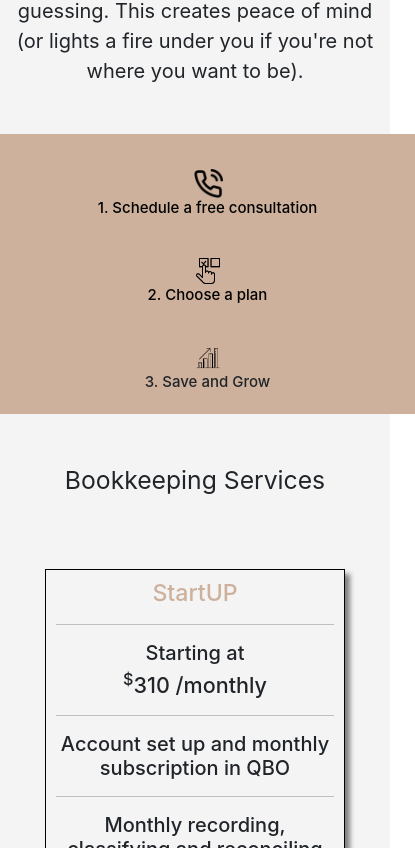
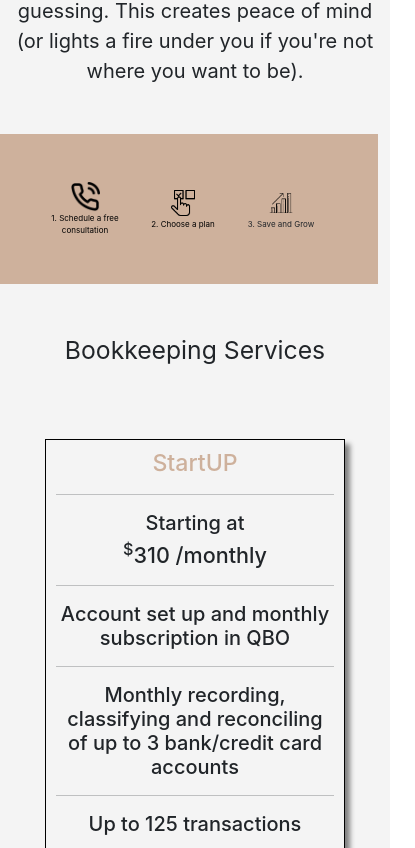
Before and after one commit to aslanshaken/go4profit-v2, a React (Create React App) app: page / in a window 390 px wide. Shown: the part 1176-2024 px from the top of the page, 415 px wide, since content can reach past the window. Built offline with nearby package versions, Linux system fonts and the light colour scheme; a web font is replaced by a local one.

Commit message:
fixed bugs

```diff
--- a/src/Screens/About Me/AboutMe.css
+++ b/src/Screens/About Me/AboutMe.css
@@ -41,7 +41,12 @@
   justify-content: space-around;
   padding-top: 40px;
 }
-.about-me-main-steps img {
+
+.steps{
+background-color: #ceb19c;
+width: 100% !important;
+}
+.steps img {
   width: 50px;
 }
 
@@ -126,7 +131,7 @@
     padding-top: 20px;
     margin: 0px 0px 0px 0px;
   }
-  .about-me-main-steps img {
+  .steps img {
     width: 40px;
   }
 
@@ -205,7 +210,10 @@
     margin: 0px 0px 0px 0px;
     font-size: 15px;
   }
-  .about-me-main-steps img {
+  .steps{
+    font-size: 10px;
+  }
+  .steps img {
     width: 30px;
   }
 
@@ -284,8 +292,12 @@
     margin: 0px 0px 0px 0px;
     font-size: 15px;
   }
-  .about-me-main-steps img {
+  .steps img {
     width: 30px;
+  }
+
+   .steps{
+    font-size: 8px;
   }
 
   .about-me-main-steps h2 {
@@ -363,7 +375,7 @@
     margin: 0px 0px 0px 0px;
     font-size: 15px;
   }
-  .about-me-main-steps img {
+  .steps img {
     width: 30px;
   }
 
@@ -442,7 +454,7 @@
     margin: 0px 0px 0px 0px;
     font-size: 15px;
   }
-  .about-me-main-steps img {
+  .steps img {
     width: 30px;
   }
 
--- a/src/Screens/About Me/AboutMe.jsx
+++ b/src/Screens/About Me/AboutMe.jsx
@@ -60,27 +60,6 @@ export default function AboutMe(props) {
                         </div>
                         <div><img className="about-me-ainura" src={Ainura} /></div>
                     </div>
-                    <div className='about-me-main-steps'>
-                        <div><Link to="/book" id="none"><img src={Phone} /> <h5>1. Schedule a free consultation</h5></Link></div>
-                        <div><Link to="/services" id="none"><img src={Choose} /> <h5>2. Choose a plan</h5></Link></div>
-                        <div><img src={Grow} /> <h5>3. Save and Grow </h5></div>
-                    </div>
-                    <div className='about-me-main-certifications'>
-                        <div className='about-me-certifications-main-text' >
-                            <h3>Bookkeeper Launch Certificate of Completion.</h3>
-                            <p className='about-me-certifications-text'>“The Bookkeeper Launch Certificate of Completion signifies that
-                                the earner has learned and demonstrated in-depth understanding of
-                                the skills and resources necessary to excel as a 21st Century
-                                Bookkeeper and business owner.”
-                                <br />
-                                <br />
-                                Credentials <a href='https://www.credly.com/badges/ecf7c5f3-dc23-4ce1-a607-9bb7aacc1e3d' id="none-black" target="_blank">Bookkeepers.com</a></p>
-                        </div>
-                        <div className="about-me-certifications">
-                            <img id="certification1" src={Launch} />
-                            <img id="certification2" src={Launch2} />
-                        </div>
-                    </div>
                 </>
             )
         }
@@ -132,14 +111,33 @@ export default function AboutMe(props) {
                         </div>
                         <div><img className="about-me-ainura" src={Ainura} /></div>
                     </div>
-                    <div className='about-me-main-steps'>
-                        <div><Link to="/book" id="none"><img src={Phone} /> <h5>1. Schedule a free consultation</h5></Link></div>
-                        <div><Link to="/services" id="none"><img src={Choose} /> <h5>2. Choose a plan</h5></Link></div>
-                        <div><img src={Grow} /> <h5>3. Save and Grow </h5></div>
+                </>
+            )
+
+    }
+
+    return (
+        <div className='about-me-main-container'>
+            {Filter()}
+            <div class="row align-items-center mt-5 mb-5 p-5 steps">
+                <div class="col">
+                    <Link to="/book" id="none"><img src={Phone} />
+                        <br></br>
+                        1. Schedule a free consultation</Link>
+                </div>
+                <div class="col">
+                    <Link to="/services" id="none"><img src={Choose} />
+                        <br></br>
+                        2. Choose a plan</Link>
+                </div>
+                <div class="col">
+                    <img src={Grow} /> <br></br>
+                    3. Save and Grow
+                </div>
             </div>
             <div className='about-me-main-certifications'>
                 <div className='about-me-certifications-main-text' >
-                            <h1>Bookkeeper Launch Certificate of Completion.</h1>
+                    <h3>Bookkeeper Launch Certificate of Completion.</h3>
                     <p className='about-me-certifications-text'>“The Bookkeeper Launch Certificate of Completion signifies that
                         the earner has learned and demonstrated in-depth understanding of
                         the skills and resources necessary to excel as a 21st Century
@@ -153,14 +151,6 @@ export default function AboutMe(props) {
                     <img id="certification2" src={Launch2} />
                 </div>
             </div>
-                </>
-            )
-
-    }
-
-    return (
-        <div className='about-me-main-container'>
-            {Filter()}
-        </div>
+        </div >
     )
 }
--- a/src/Screens/Home/Home.jsx
+++ b/src/Screens/Home/Home.jsx
@@ -46,11 +46,6 @@ export default function Home(props) {
                             if you're not where you want to be).
                         </p>
                     </div>
-                    <div className='home-main-steps'>
-                        <div><Link to="/book" id="none"><img src={Phone} /> <h5>1. Schedule a free consultation</h5></Link></div>
-                        <div><Link to="/services" id="none"><img src={Choose} /> <h5>2. Choose a plan</h5></Link></div>
-                        <div><img src={Grow} /> <h5>3. Save and Grow </h5></div>
-                    </div>
                 </>
             )
         } else {
@@ -87,12 +82,6 @@ export default function Home(props) {
                             вашего бизнеса. Больше никаких догадок. Это создает душевное спокойствие.
                         </p>
                     </div>
-                    <div className='home-main-steps'>
-                        <div><Link to="/book" id="none"><img src={Phone} /> <h5>1. Schedule a free consultation</h5></Link></div>
-                        <div><Link to="/services" id="none"><img src={Choose} /> <h5>2. Choose a plan</h5></Link></div>
-                        <div><img src={Grow} /> <h5>3. Save and Grow </h5></div>
-                    </div>
-
                 </>)
         }
     }
@@ -100,6 +89,22 @@ export default function Home(props) {
         <div className="home-main-container smcolor ">
             <img src={Account} class="img-fluid" alt="account"></img>
             {Filter()}
+            <div class="row align-items-center mt-5 mb-5 p-5 steps">
+                <div class="col">
+                    <Link to="/book" id="none"><img src={Phone} />
+                        <br></br>
+                        1. Schedule a free consultation</Link>
+                </div>
+                <div class="col">
+                    <Link to="/services" id="none"><img src={Choose} />
+                        <br></br>
+                        2. Choose a plan</Link>
+                </div>
+                <div class="col">
+                    <img src={Grow} /> <br></br>
+                    3. Save and Grow
+                </div>
+            </div>
             <p class="fs-2 mt-5">Bookkeeping Services</p>
             <div className="home-all-plans">
                 <div className="home-box">
@@ -177,10 +182,10 @@ export default function Home(props) {
                     <Link to="/book" id="none"><h5 className="home-book">Book a Call</h5></Link>
                 </div>
             </div>
-            <div className='home-footer'>
-                <h5>Are you tired from trying to keep up with your bookkeeping?
+            <div className='mt-5 mb-5 p-5 steps fs-5'>
+                <p>Are you tired from trying to keep up with your bookkeeping?
                     <hr />
-                    We take the stress out of bookkeeping and we’re in the next door, virtually.</h5>
+                    We take the stress out of bookkeeping and we’re in the next door, virtually.</p>
             </div>
         </div>
     )
```
Lines whose indentation alone changed are shown as unchanged.
